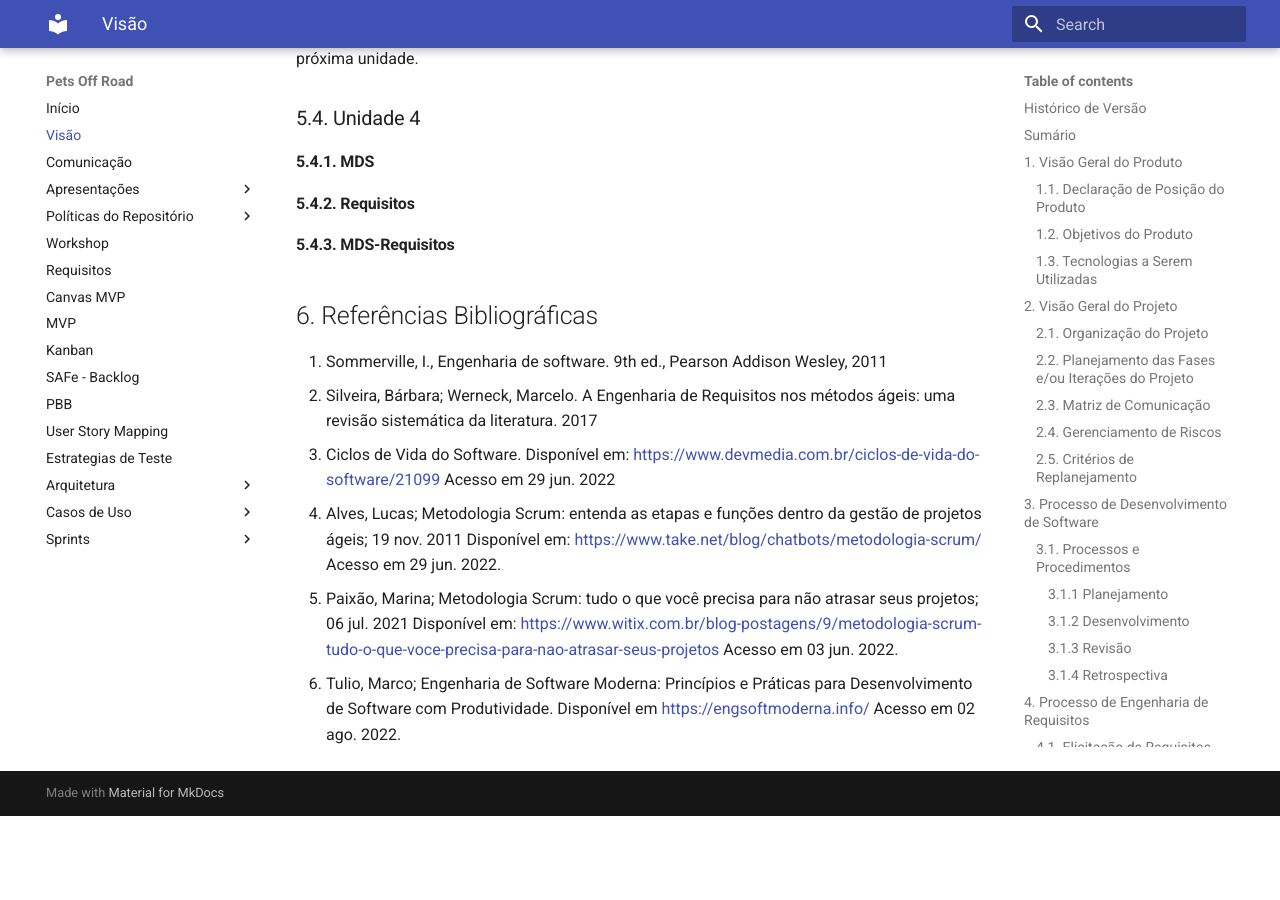
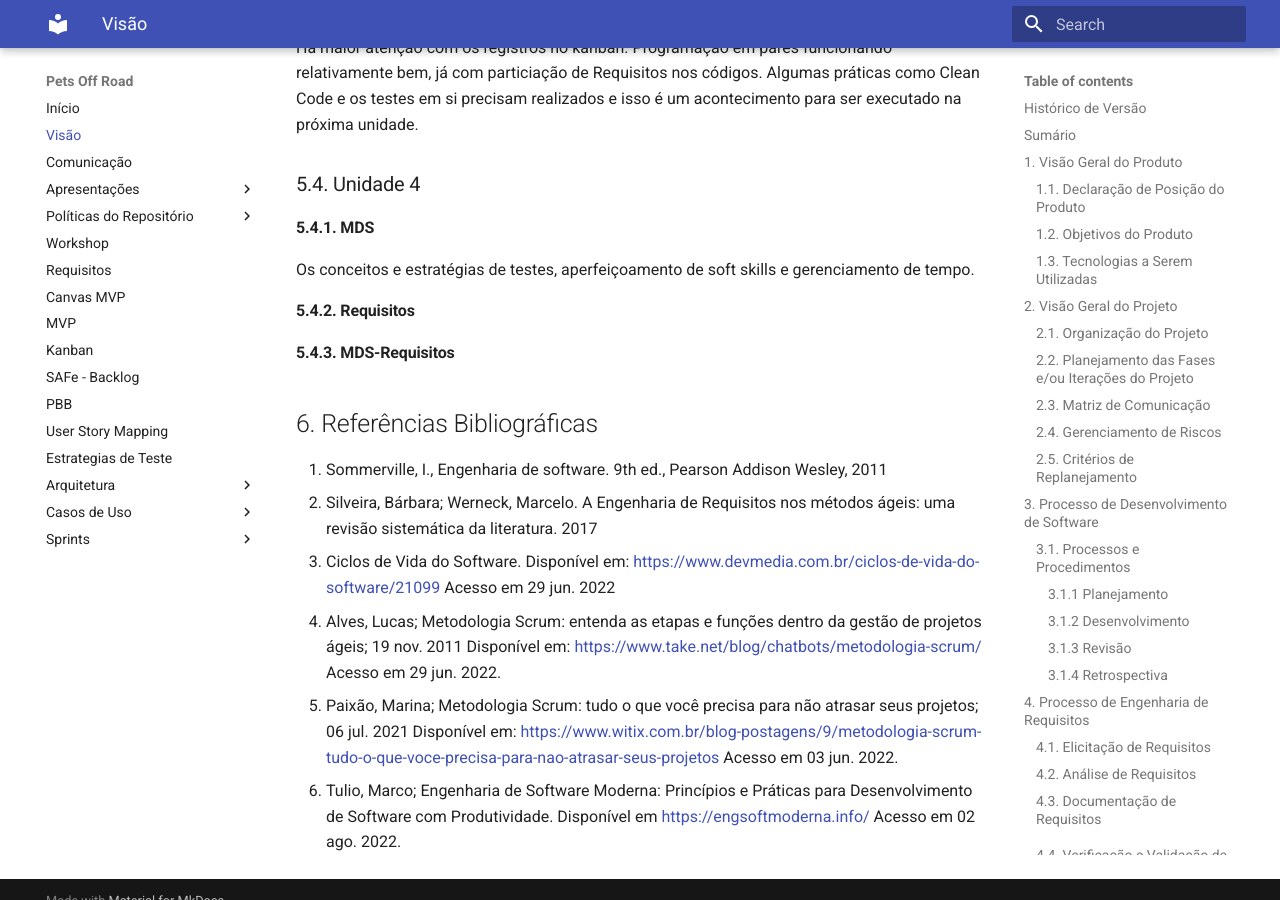
Before and after one commit to mdsreq-fga-unb/2022.1-pets-off-road, an MkDocs documentation site: the page built from docs/doc_visao.md, in a window 1280 px wide and 900 px high, scrolled down 14885 px. Built offline with MkDocs 1.6.1 and Material for MkDocs 9.7.7, drawn with Linux system fonts in a browser that asks for light colours; before the commit the page ends 15701 px from its top, so only the background shows below that; some of the changed text lies outside the part shown.

```diff
--- a/docs/doc_visao.md
+++ b/docs/doc_visao.md
@@ -17,6 +17,7 @@
 | 01/08/2022 |  1.4   |      Atualização do processo de desenvolvimento e planejamento de fases      | Gabriel Marcolino, Pedro Helias, Matheus, Shaíne |
 | 10/08/2022 |  1.5   |                    Alteração processo de desenvolvimento                     |                   Pedro Helias                   |
 | 13/08/2022 |  1.6   |                            Correções no documento                            |                   Pedro Helias                   |
+| 14/09/2022 |  1.7   |                            Lições aprendidas de MDS                            |                   José, Matheus, Renan e Shaíne                   |
 
 
 
@@ -306,6 +307,7 @@ Ocorrência de Ajuste de metodologia ágil. Todos os membros do time entendem a
 
 ### 5.4. Unidade 4
 #### 5.4.1. MDS
+Os conceitos e estratégias de testes, aperfeiçoamento de soft skills e gerenciamento de tempo.
 #### 5.4.2. Requisitos
 #### 5.4.3. MDS-Requisitos
 
```
